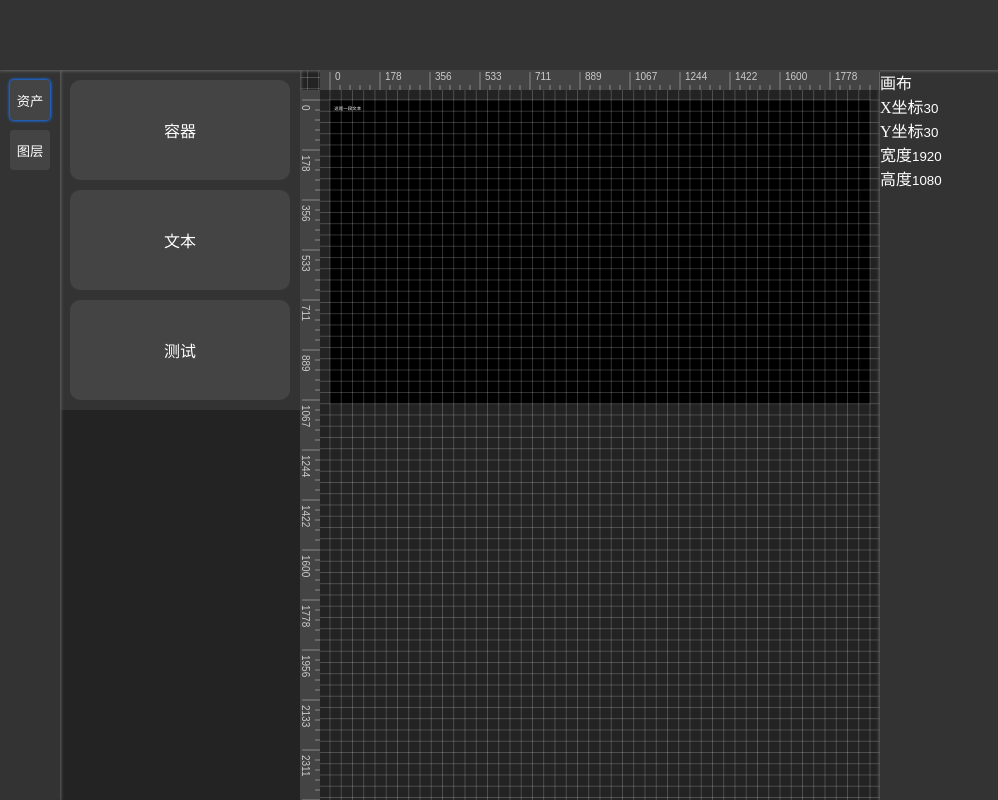
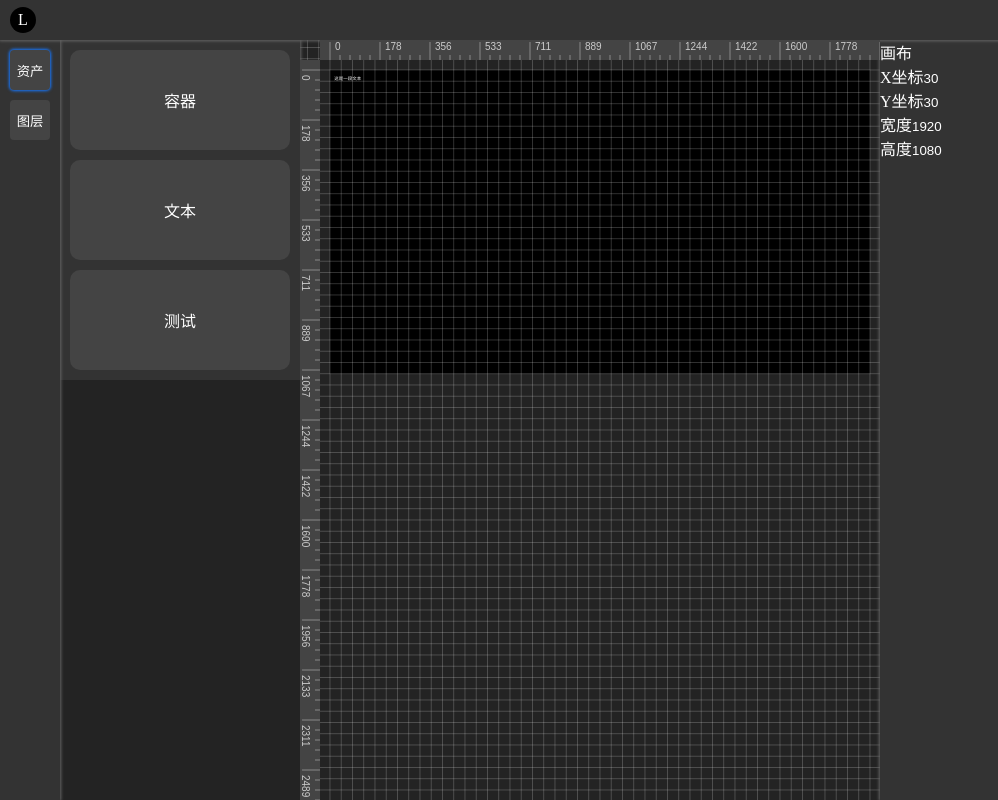
Before and after one commit to leoyuanzhe/scada, a Vue app: page /editor in a window 1280 px wide. Shown: the whole page, without its empty margins (0-998 px from the left). Built offline with nearby package versions, Linux system fonts and the light colour scheme.

Commit message:
完善菜单栏

```diff
--- a/src/pages/editor/Editor.vue
+++ b/src/pages/editor/Editor.vue
@@ -1,5 +1,5 @@
 <script setup lang="ts">
-import HeaderMenu from "./components/header-menu/HeaderMenu.vue";
+import MenuBar from "./components/menu-bar/MenuBar.vue";
 import Sidebar from "./components/sidebar/Sidebar.vue";
 import Renderer from "./components/renderer/Renderer.vue";
 import Setter from "./components/setter/Setter.vue";
@@ -7,7 +7,7 @@ import Setter from "./components/setter/Setter.vue";
 
 <template>
 	<div class="editor">
-		<HeaderMenu class="header-menu" />
+		<MenuBar class="menu-bar" />
 		<Sidebar class="sidebar" />
 		<Renderer class="renderer" />
 		<Setter class="setter" />
@@ -20,12 +20,12 @@ import Setter from "./components/setter/Setter.vue";
 	display: grid;
 	background-color: #232323;
 	grid-template-areas:
-		"header-menu header-menu header-menu"
+		"menu-bar menu-bar menu-bar"
 		"sidebar renderer setter";
-	grid-template-rows: 70px auto;
+	grid-template-rows: 40px auto;
 	grid-template-columns: 300px auto 400px;
-	.header-menu {
-		grid-area: header-menu;
+	.menu-bar {
+		grid-area: menu-bar;
 		box-shadow: 0 0 3px 1px #666;
 		z-index: 2;
 	}
--- a/src/pages/editor/components/header-menu/HeaderMenu.vue
+++ /dev/null
@@ -1,11 +0,0 @@
-<script setup lang="ts"></script>
-
-<template>
-	<div class="header-menu"></div>
-</template>
-
-<style scoped lang="scss">
-.header-menu {
-	background-color: #333;
-}
-</style>
--- /dev/null
+++ b/src/pages/editor/components/menu-bar/MenuBar.vue
@@ -0,0 +1,106 @@
+<script setup lang="ts">
+import { useSchema } from "@/stores/useSchema";
+import { useDragger } from "../../hooks/useDragger";
+
+const schemaStore = useSchema();
+const dragger = useDragger();
+const joinGroup = () => {
+	schemaStore.joinGroup(schemaStore.targetComponentId);
+};
+</script>
+
+<template>
+	<div class="menu-bar">
+		<div class="logo">L</div>
+		<menu>
+			<li v-if="schemaStore.targetComponent">
+				<button>编辑</button>
+				<menu>
+					<li><button :disabled="schemaStore.targetComponent.locked" @click="schemaStore.targetComponent.locked = true">锁定</button></li>
+					<li><button :disabled="!schemaStore.targetComponent.locked" @click="schemaStore.targetComponent.locked = false">解锁</button></li>
+					<li><button :disabled="!schemaStore.targetComponent.hidden" @click="schemaStore.targetComponent.hidden = false">显示</button></li>
+					<li><button :disabled="schemaStore.targetComponent.hidden" @click="schemaStore.targetComponent.hidden = true">隐藏</button></li>
+					<li><button @click="schemaStore.removeComponent(schemaStore.targetComponentId), dragger.computedSelector()">删除</button></li>
+					<hr />
+					<li><button @click="joinGroup()">加入分组</button></li>
+					<li><button :disabled="!Boolean(schemaStore.findParentComponent(schemaStore.targetComponentId))" @click="schemaStore.moveOutParent(schemaStore.targetComponentId)">移出父级</button></li>
+					<li><button :disabled="!Boolean(schemaStore.targetComponent.children.length)" @click="schemaStore.flatChindren(schemaStore.targetComponentId)">展开子组件</button></li>
+				</menu>
+			</li>
+		</menu>
+	</div>
+</template>
+
+<style scoped lang="scss">
+.menu-bar {
+	padding: 0 10px;
+	background-color: #333;
+	display: flex;
+	align-items: center;
+	.logo {
+		margin-right: 10px;
+		width: 26px;
+		height: 26px;
+		font-size: 16px;
+		display: flex;
+		justify-content: center;
+		align-items: center;
+		background-color: #000;
+		border-radius: 50%;
+	}
+	> menu {
+		flex: 1;
+		height: 100%;
+		display: flex;
+		align-items: flex-start;
+		> li {
+			position: relative;
+			> button {
+				padding: 0 14px;
+				font-size: 12px;
+				line-height: 40px;
+				transition: background-color 0.2s;
+			}
+			> menu {
+				position: absolute;
+				left: 0;
+				top: 100%;
+				width: 200px;
+				display: none;
+				flex-direction: column;
+				background-color: #333;
+				border-radius: 4px;
+				overflow: hidden;
+				box-shadow: 0 0 3px 1px #666;
+				li {
+					button {
+						padding: 0 14px;
+						width: 100%;
+						font-size: 12px;
+						line-height: 30px;
+						text-align: left;
+						transition: background-color 0.2s;
+					}
+					&:hover {
+						button:not(:disabled) {
+							background-color: #232323;
+						}
+					}
+				}
+				hr {
+					width: 100%;
+					border-color: #666;
+				}
+			}
+			&:hover {
+				> button {
+					background-color: #232323;
+				}
+				> menu {
+					display: flex;
+				}
+			}
+		}
+	}
+}
+</style>
--- a/src/pages/editor/components/sidebar/components/layer/Layer.vue
+++ b/src/pages/editor/components/sidebar/components/layer/Layer.vue
@@ -7,7 +7,7 @@ const schemaStore = useSchema();
 
 <template>
 	<div class="layer">
-		<ComponentDetails v-for="v in schemaStore.components" :key="v.id" :component="v" />
+		<ComponentDetails v-for="v in schemaStore.components" :key="v.id" draggable="true" :component="v" />
 	</div>
 </template>
 
--- a/src/stores/useSchema.ts
+++ b/src/stores/useSchema.ts
@@ -44,5 +44,26 @@ export const useSchema = defineStore("schema", {
 			}
 		},
 	},
-	actions: {},
+	actions: {
+		// 找到组件的父元素
+		findParentComponent(componentId: string) {
+			const findInComponents = (components: Component[], parent: Component | null = null): Component | null => {
+				for (const component of components) {
+					if (component.id === componentId) return parent;
+					if (component.children && component.children.length > 0) {
+						const result = findInComponents(component.children, component);
+						if (result) return result;
+					}
+				}
+				return null;
+			};
+			return findInComponents(this.components);
+		},
+		// 删除组件
+		removeComponent(componentId: string) {
+			const parent = this.findParentComponent(componentId);
+			if (parent) parent.children = parent.children.filter((item) => item.id !== componentId);
+			else this.components = this.components.filter((item) => item.id !== componentId);
+		},
+	},
 });
--- a/src/styles/_reset.scss
+++ b/src/styles/_reset.scss
@@ -87,6 +87,9 @@ button {
 	padding: 0;
 	border: none;
 	background-color: transparent;
+	&:disabled {
+		cursor: not-allowed;
+	}
 }
 figure {
 	margin: 0;
```
